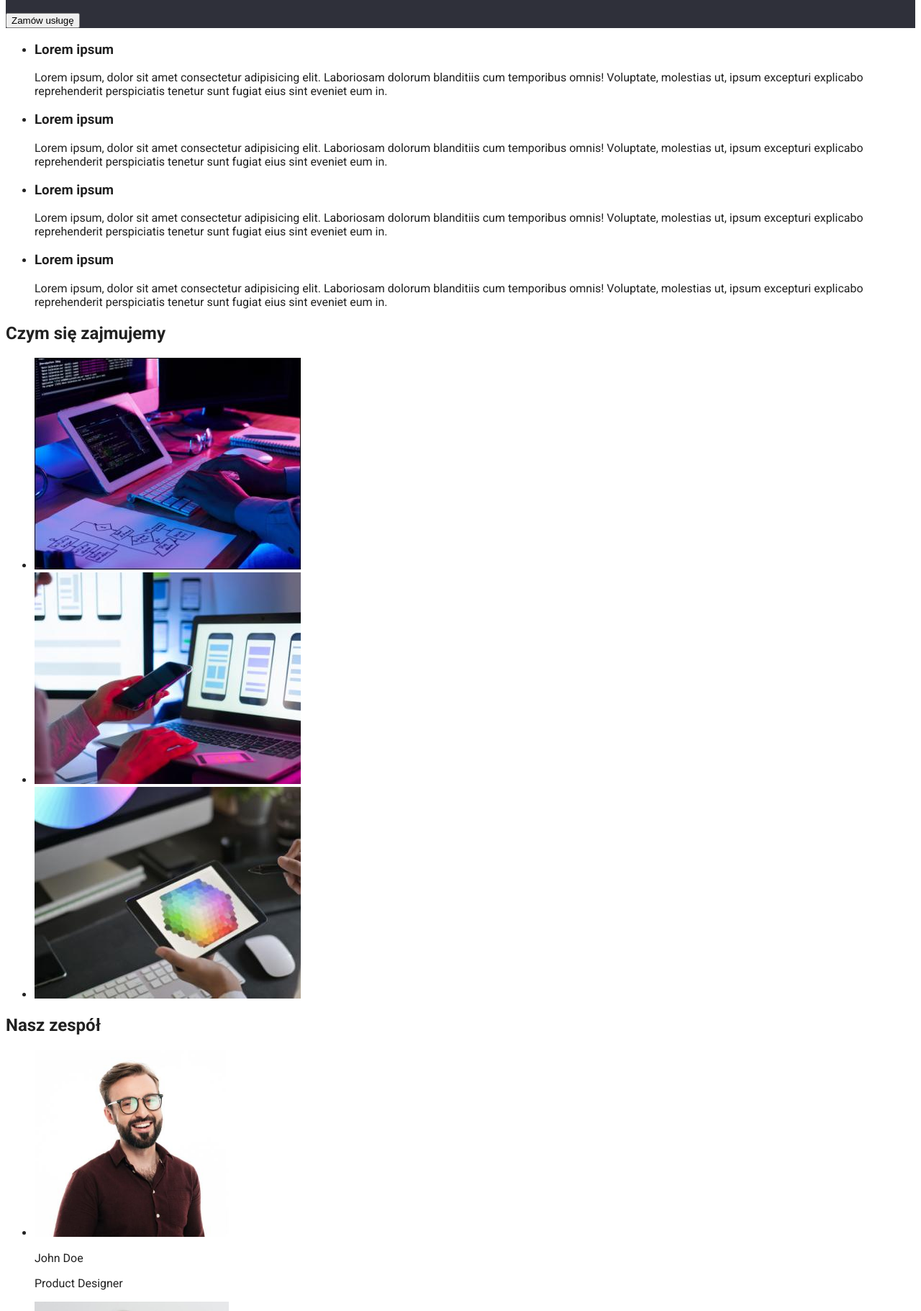
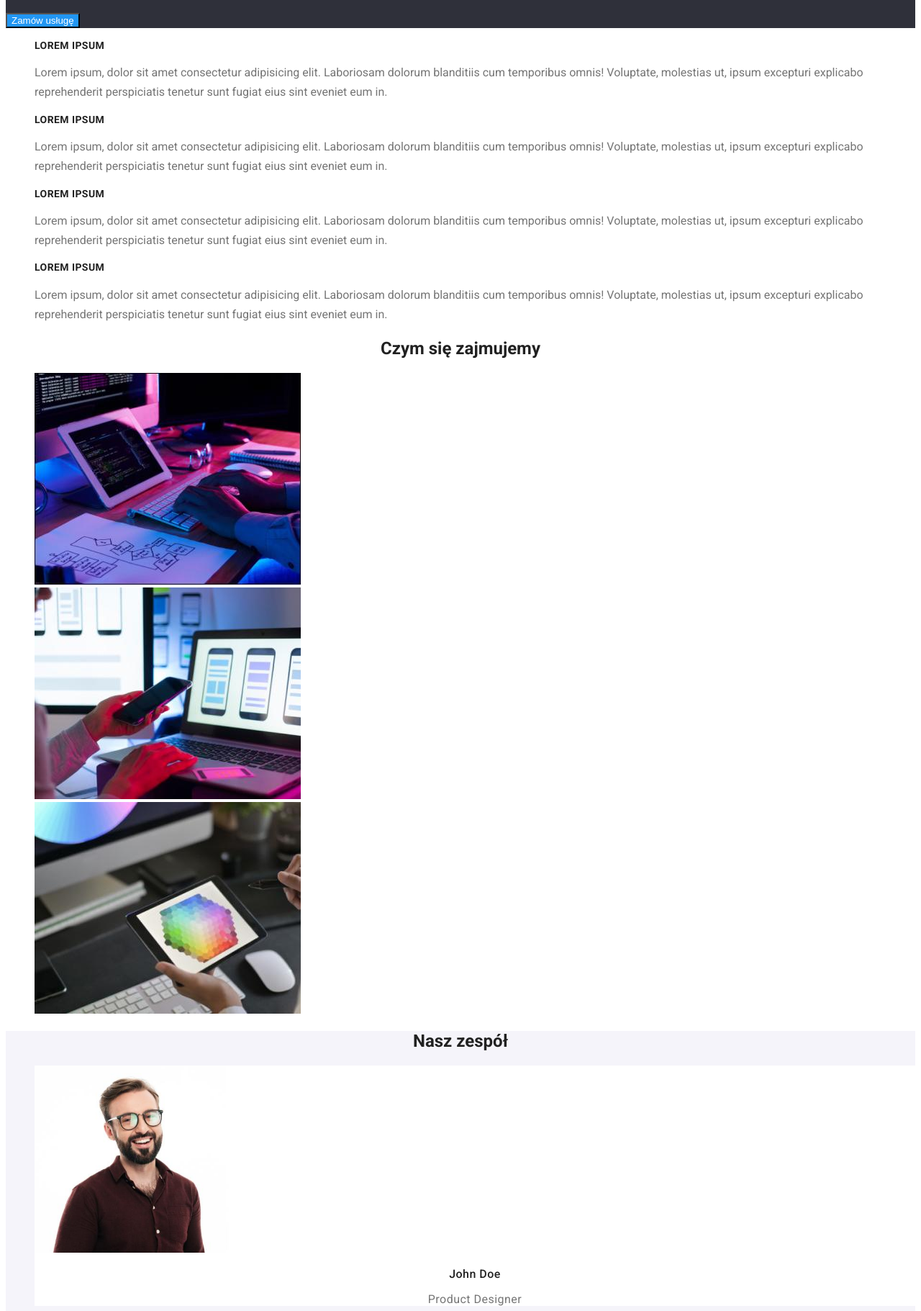
Before and after one commit to jfrasinska/goit-markup-hw-02, a plain HTML site: page index.html in a window 1280 px wide. Shown: the part 249-2070 px from the top of the page at 72% size. Drawn offline with Linux system fonts and the light colour scheme.

Commit message:
completing styling of index and portfolio in styles css document

```diff
--- a/css/styles.css
+++ b/css/styles.css
@@ -10,13 +10,12 @@ body {
   color: var(--primary-text-color);
 }
 
-h1 {
+.hero-header {
   color: #fff;
   font-weight: 900;
   font-size: 44px;
   line-height: 136%;
   text-align: center;
-  letter-spacing: 0.06em;
   text-transform: uppercase;
 }
 
@@ -49,8 +48,55 @@ h1 {
   color: var(--primary-text-color);
 }
 
-.site-nav li {
+.site-nav li,
+.article-box {
   list-style: none;
+}
+
+.hero-container,
+.footer-container {
+  background-color: var(--secondary-background-color);
+}
+.button-box {
+  background-color: var(--main-design-blue);
+  color: #fff;
+}
+.article-name {
+  color: var(--primary-text-color);
+  font-weight: 700;
+  font-size: 14px;
+  line-height: 115%;
+  letter-spacing: 0.03em;
+  text-transform: uppercase;
+}
+.article-overview {
+  color: var(--secondary-text-color);
+  line-height: 171%;
+}
+.secondary-header {
+  color: var(--primary-text-color);
+  text-align: center;
+}
+.about-container {
+  background-color: #f5f4fa;
+}
+.photo-box {
+  background-color: #fff;
+}
+.name {
+  color: var(--primary-text-color);
+  font-weight: 500;
+  font-size: 16px;
+  line-height: 119%;
+  text-align: center;
+  letter-spacing: 0.03em;
+}
+.position {
+  color: var(--secondary-text-color);
+  font-size: 16px;
+  line-height: 119%;
+  text-align: center;
+  letter-spacing: 0.03em;
 }
 .filter {
   list-style: none;
@@ -78,6 +124,7 @@ h1 {
   text-align: left;
 }
 .project-name {
+  color: var(--primary-text-color);
   font-weight: 700;
   font-size: 18px;
   line-height: 200%;
@@ -86,13 +133,9 @@ h1 {
 .project-type {
   font-size: 16px;
   line-height: 188%;
-  color: var(--basic-text-color);
+  color: var(--secondary-text-color);
 }
 
-.hero-element,
-.footer-container {
-  background-color: var(--secondary-background-color);
-}
 .address-info {
   color: #fff;
   line-height: 171%;
@@ -100,6 +143,7 @@ h1 {
 }
 .contact-links a {
   font-style: normal;
+  text-decoration: none;
   color: var(--secondary-text-color);
 }
 .contact-links a:hover,
--- a/index.html
+++ b/index.html
@@ -35,59 +35,59 @@
     </header>
     <!--Main part-->
     <main>
-      <div class="hero-element">
-        <h1>Efektywne rozwiązania dla waszego biznesu</h1>
-        <button>Zamów usługę</button>
+      <div class="hero-container">
+        <h1 class="hero-header">Efektywne rozwiązania dla waszego biznesu</h1>
+        <button class="button-box">Zamów usługę</button>
       </div>
-      <ul>
+      <ul class="article-box">
         <li>
-          <div>
-            <h3>Lorem ipsum</h3>
-            <p>
+          <article>
+            <h3 class="article-name">Lorem ipsum</h3>
+            <p class="article-overview">
               Lorem ipsum, dolor sit amet consectetur adipisicing elit.
               Laboriosam dolorum blanditiis cum temporibus omnis! Voluptate,
               molestias ut, ipsum excepturi explicabo reprehenderit perspiciatis
               tenetur sunt fugiat eius sint eveniet eum in.
             </p>
-          </div>
+          </article>
         </li>
         <li>
-          <div>
-            <h3>Lorem ipsum</h3>
-            <p>
+          <article>
+            <h3 class="article-name">Lorem ipsum</h3>
+            <p class="article-overview">
               Lorem ipsum, dolor sit amet consectetur adipisicing elit.
               Laboriosam dolorum blanditiis cum temporibus omnis! Voluptate,
               molestias ut, ipsum excepturi explicabo reprehenderit perspiciatis
               tenetur sunt fugiat eius sint eveniet eum in.
             </p>
-          </div>
+          </article>
         </li>
         <li>
-          <div>
-            <h3>Lorem ipsum</h3>
-            <p>
+          <article>
+            <h3 class="article-name">Lorem ipsum</h3>
+            <p class="article-overview">
               Lorem ipsum, dolor sit amet consectetur adipisicing elit.
               Laboriosam dolorum blanditiis cum temporibus omnis! Voluptate,
               molestias ut, ipsum excepturi explicabo reprehenderit perspiciatis
               tenetur sunt fugiat eius sint eveniet eum in.
             </p>
-          </div>
+          </article>
         </li>
         <li>
-          <div>
-            <h3>Lorem ipsum</h3>
-            <p>
+          <article>
+            <h3 class="article-name">Lorem ipsum</h3>
+            <p class="article-overview">
               Lorem ipsum, dolor sit amet consectetur adipisicing elit.
               Laboriosam dolorum blanditiis cum temporibus omnis! Voluptate,
               molestias ut, ipsum excepturi explicabo reprehenderit perspiciatis
               tenetur sunt fugiat eius sint eveniet eum in.
             </p>
-          </div>
+          </article>
         </li>
       </ul>
-      <div>
-        <h2>Czym się zajmujemy</h2>
-        <ul>
+      <div class="information-container">
+        <h2 class="secondary-header">Czym się zajmujemy</h2>
+        <ul class="portfolio">
           <li>
             <img
               src="images/img_1.jpeg"
@@ -114,55 +114,55 @@
           </li>
         </ul>
       </div>
-      <div>
-        <h2>Nasz zespół</h2>
-        <ul>
+      <div class="about-container">
+        <h2 class="secondary-header">Nasz zespół</h2>
+        <ul class="portfolio">
           <li>
-            <div>
+            <div class="photo-box">
               <img
                 src="images/img_4.jpeg"
                 alt="Zdjęcie członka zespołu John Doe"
                 width="270"
                 height="260"
               />
-              <p>John Doe</p>
-              <p>Product Designer</p>
+              <p class="name">John Doe</p>
+              <p class="position">Product Designer</p>
             </div>
           </li>
           <li>
-            <div>
+            <div class="photo-box">
               <img
                 src="images/img_5.jpeg"
                 alt="Zdjęcie członka zespołu John Doe"
                 width="270"
                 height="260"
               />
-              <p>John Doe</p>
-              <p>Frontend Developer</p>
+              <p class="name">John Doe</p>
+              <p class="position">Frontend Developer</p>
             </div>
           </li>
           <li>
-            <div>
+            <div class="photo-box">
               <img
                 src="images/img_6.jpeg"
                 alt="Zdjęcie członka zespołu John Doe"
                 width="270"
                 height="260"
               />
-              <p>John Doe</p>
-              <p>Marketing</p>
+              <p class="name">John Doe</p>
+              <p class="position">Marketing</p>
             </div>
           </li>
           <li>
-            <div>
+            <div class="photo-box">
               <img
                 src="images/img_7.jpeg"
                 alt="Zdjęcie członka zespołu John Doe"
                 width="270"
                 height="260"
               />
-              <p>John Doe</p>
-              <p>UI Designer</p>
+              <p class="name">John Doe</p>
+              <p class="position">UI Designer</p>
             </div>
           </li>
         </ul>
```
